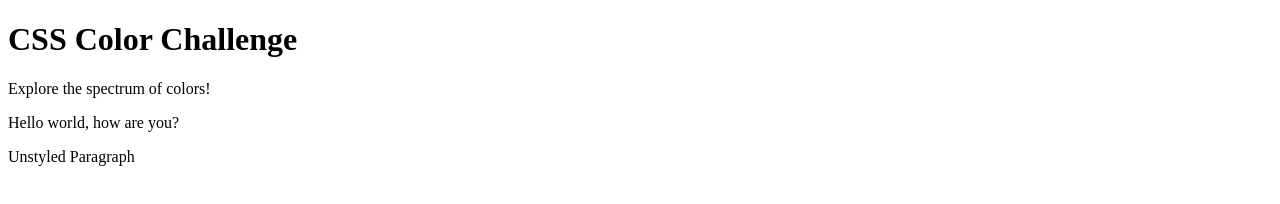
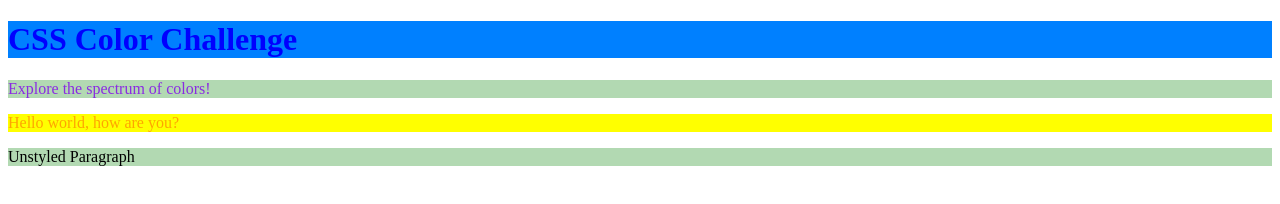
Before and after one commit to saiftajik/color, a plain HTML site: page index.html in a window 1280 px wide. Drawn offline with Linux system fonts and the light colour scheme.

Commit message:
changed the color

```diff
--- a/index.html
+++ b/index.html
@@ -3,7 +3,7 @@
 
 <head>
     <meta charset="UTF-8">
-    <link rel="stylesheet" href="style1.css">
+    <link rel="stylesheet" href="style.css">
     <meta name="viewport" content="width=device-width, initial-scale=1.0">
     <title>Document</title>
 </head>
```
